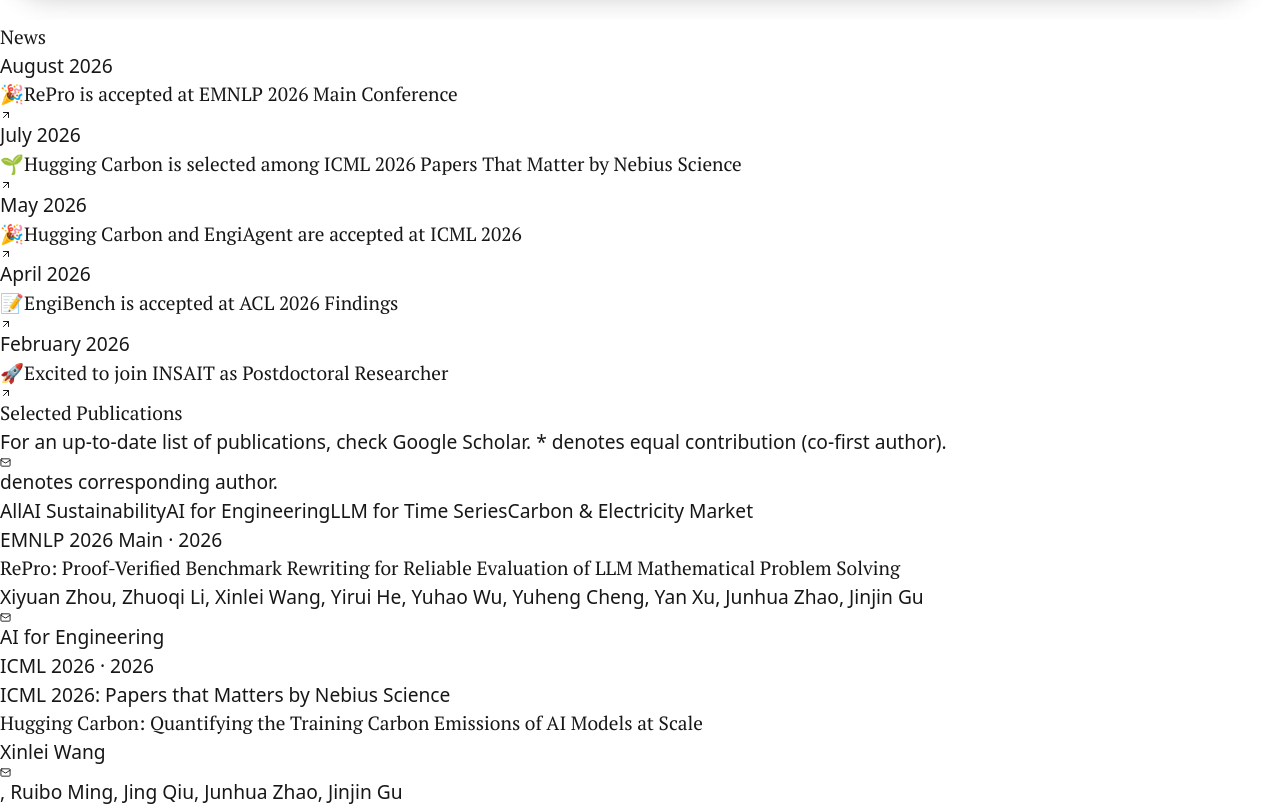
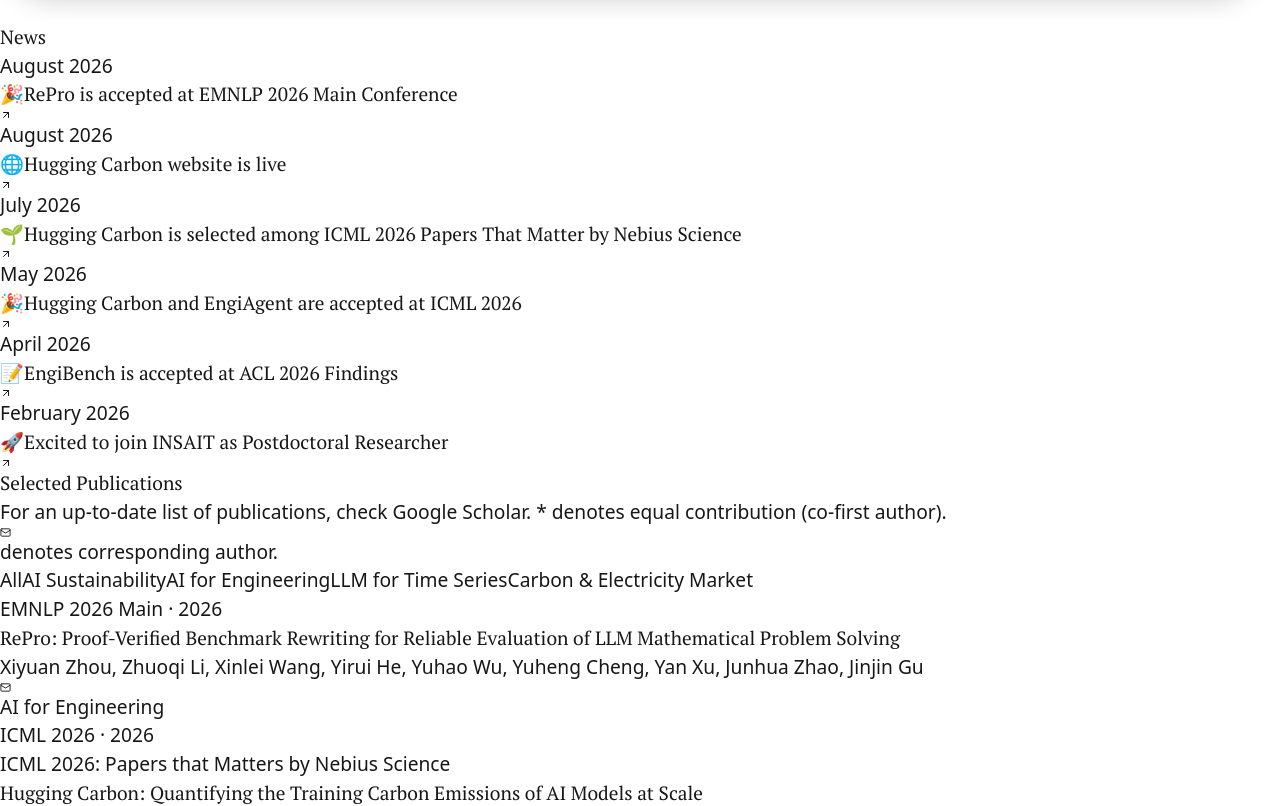
Before and after one commit to daydreamer-amelia/daydreamer-amelia.github.io, a Next.js app: page / in a window 1280 px wide. Shown: the part 780-1586 px from the top of the page. Built offline with nearby package versions, Linux system fonts and the light colour scheme.

Commit message:
Add Hugging Carbon site news, update project link, AAAI 2027

```diff
--- a/src/data/news.ts
+++ b/src/data/news.ts
@@ -12,6 +12,12 @@
     emoji: "🎉",
     title: "RePro is accepted at EMNLP 2026 Main Conference",
     link: "https://2026.emnlp.org/",
+  },
+  {
+    date: "August 2026",
+    emoji: "🌐",
+    title: "Hugging Carbon website is live",
+    link: "https://huggingcarbon.insait.ai/",
   },
   {
     date: "July 2026",
--- a/src/data/publication.ts
+++ b/src/data/publication.ts
@@ -45,7 +45,7 @@
     authors: "Xinlei Wang✉, Ruibo Ming, Jing Qiu, Junhua Zhao, Jinjin Gu",
     topics: ["AI Sustainability"],
     paperUrl: "https://arxiv.org/abs/2605.01549",
-    codeUrl: "https://github.com/insait-institute/HuggingCarbon",
+    codeUrl: "https://huggingcarbon.insait.ai/",
     imageUrl: "/images/publications/hugging-carbon.png",
     award: "ICML 2026: Papers that Matters by Nebius Science",
     awardUrl: "https://nebius.science/stories/icml-papers-that-matter",
--- a/src/data/service.ts
+++ b/src/data/service.ts
@@ -20,7 +20,7 @@
     conferences: [
       { name: "ICML", years: ["2025", "2026"] },
       { name: "NeurIPS", years: ["2025", "2026"] },
-      { name: "AAAI", years: ["2026"] },
+      { name: "AAAI", years: ["2026", "2027"] },
       { name: "ICLR", years: ["2026"] },
       { name: "ACL", years: ["2026"] },
     ],
```
